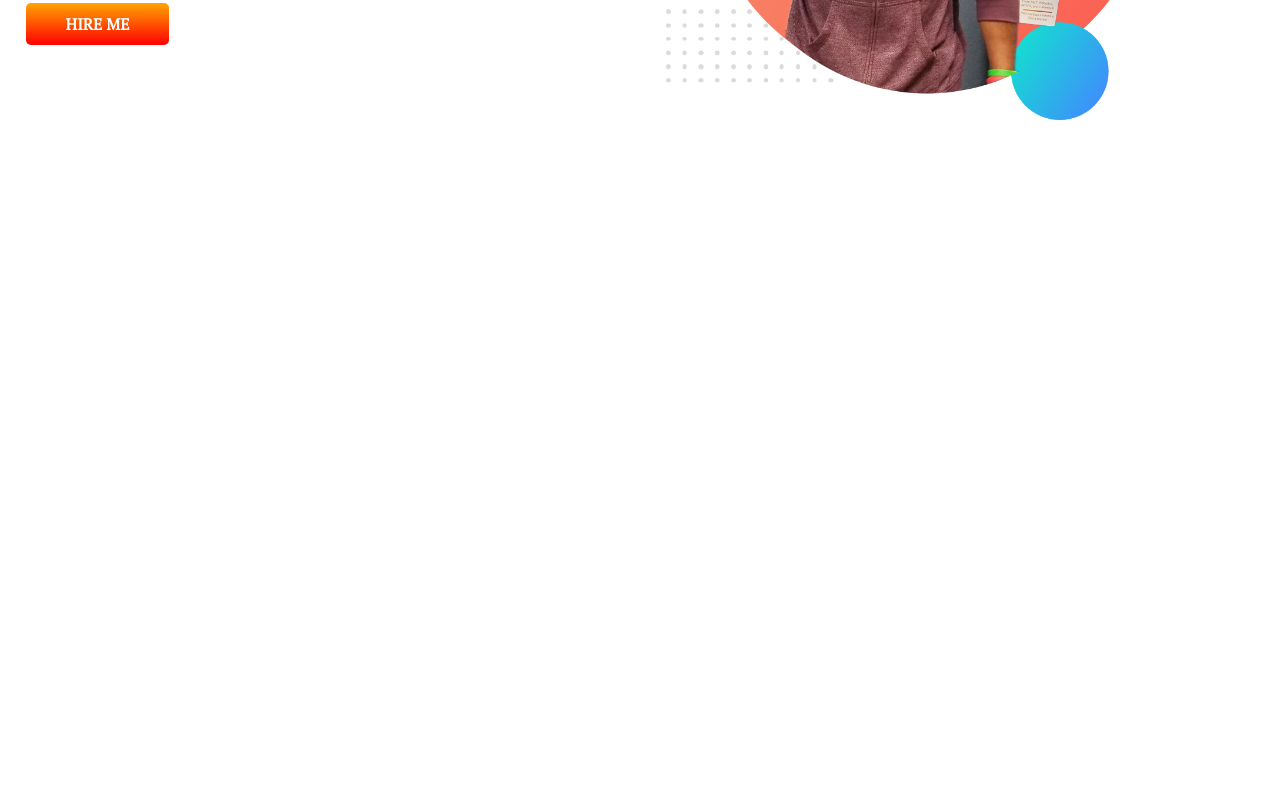
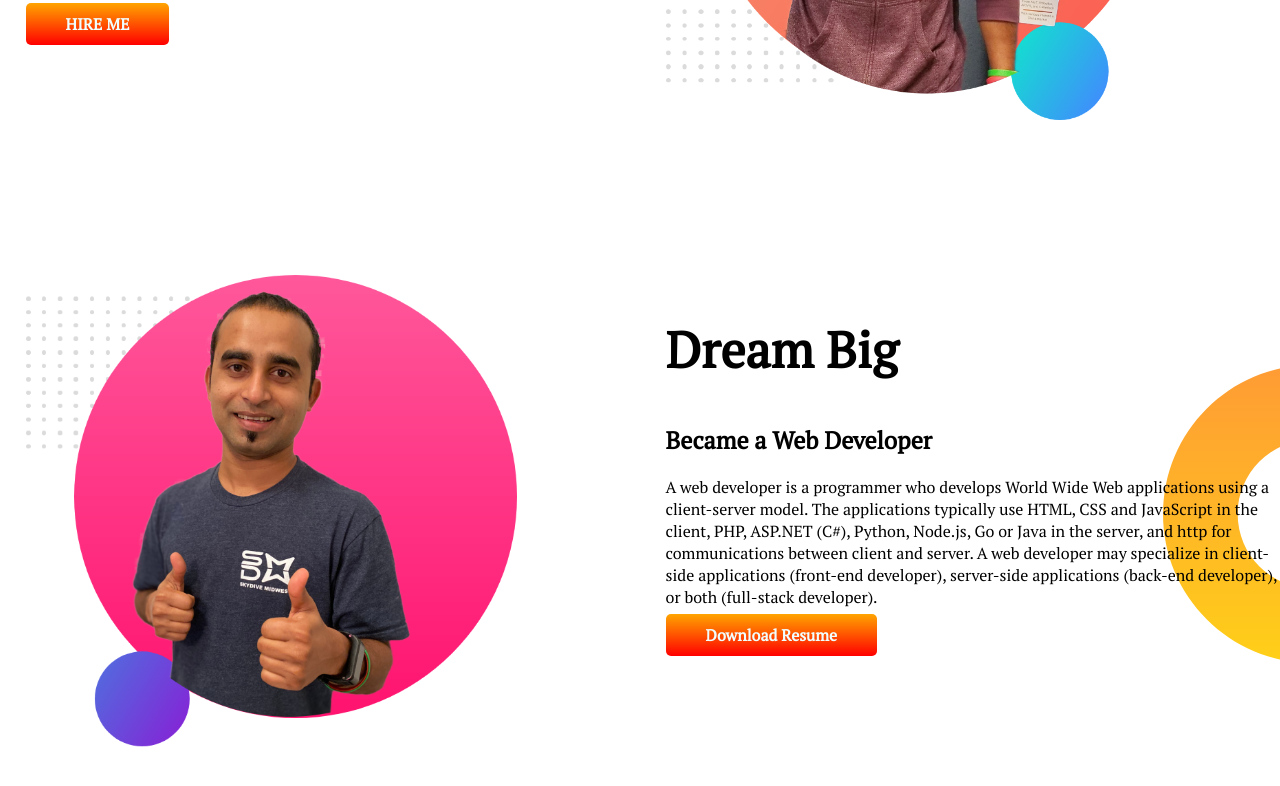
Before and after one commit to arpangupta555/my-first-project, a plain HTML site: page index.html in a window 1280 px wide. Shown: the part 368-1154 px from the top of the page. Before the commit the page ends 800 px from the top, so only its background shows below. Drawn offline with Linux system fonts and the light colour scheme.

Commit message:
my-portfo

```diff
--- a/index.html
+++ b/index.html
@@ -29,6 +29,21 @@
             <img src="images/jhankar.png" alt="">
         </div>
     </section>
+    <section class="dream-big">
+        <div class="half-width">
+            <img src="images/jhankar2.png" alt="">
+        </div>
+        <div class="half-width">
+            <h1> Dream Big </h1>
+            <h2>Became a Web Developer</h2>
+            <p>A web developer is a programmer who develops World Wide Web applications using a client-server model. The
+                applications typically use HTML, CSS and JavaScript in the client, PHP, ASP.NET (C#), Python, Node.js,
+                Go or Java in the server, and http for communications between client and server. A web developer may
+                specialize in client-side applications (front-end developer), server-side applications (back-end
+                developer), or both (full-stack developer).</p>
+            <a class="link-button" target="_blank" href="http://www.linkedin.com/feed/"> Download Resume </a>
+        </div>
+    </section>
 </body>
 
 </html>
--- a/style.css
+++ b/style.css
@@ -15,10 +15,11 @@ h1 {
 
 section {
     display: flex;
+    margin-bottom: 150px;
 }
 
 .half-width {
-    width: 70%;
+    width: 90%;
     padding-left: 2%;
 }
 
@@ -39,4 +40,11 @@ section {
 .top-banner {
     background-image: url(images/top-banner.png);
     background-repeat: no-repeat;
+
 }
+
+.dream-big {
+    background-image: url(images/dream-bg.png);
+    background-repeat: no-repeat;
+    background-position: right;
+}
```
